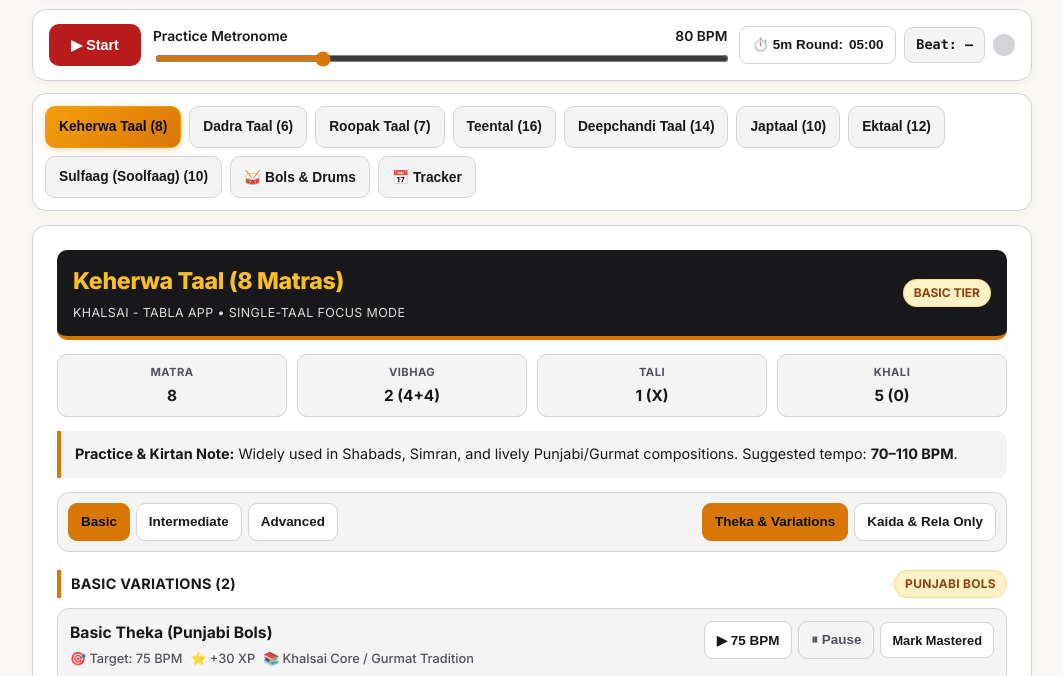
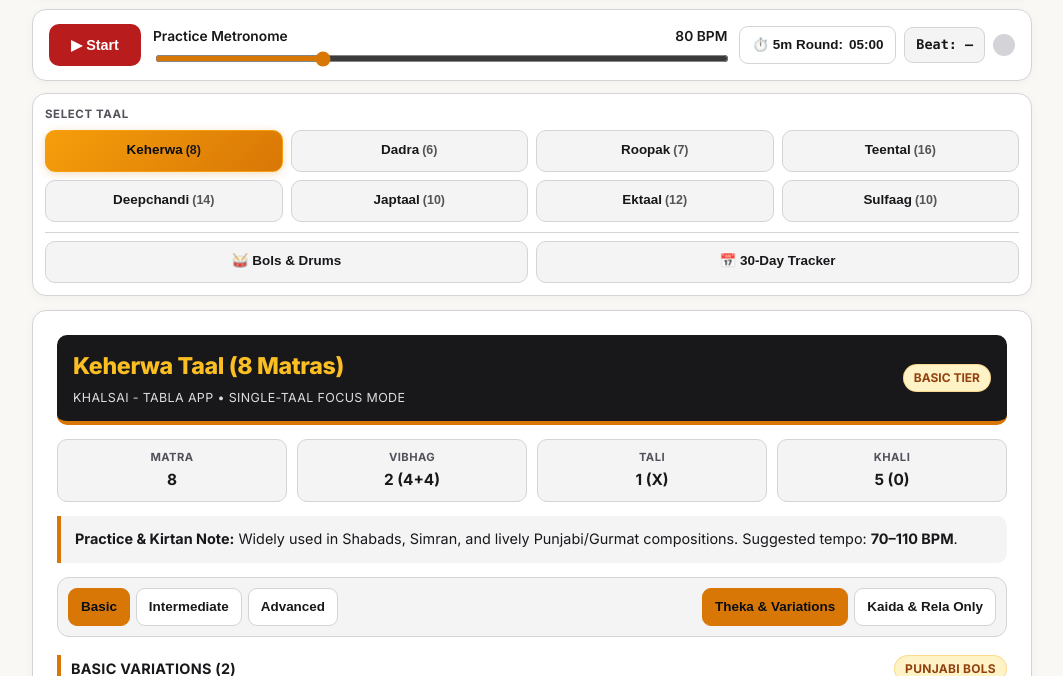
Before and after one commit to Khalsa-Intelligence/khalsai-platform, a plain HTML site: page kaun-banega-khalsa/tabla/index.html in a window 1280 px wide. Shown: the part 91-767 px from the top of the page, without its empty margins (108-1171 px from the left). Drawn offline with Linux system fonts and the light colour scheme.

Commit message:
Refactor Taal Switcher layout and styles
Updated Taal Switcher layout and styling, including adjustments to padding, grid structure, and button labels. Improved accessibility with clearer naming conventions for Taal.

```diff
--- a/kaun-banega-khalsa/tabla/index.html
+++ b/kaun-banega-khalsa/tabla/index.html
@@ -293,48 +293,70 @@
     transform: scale(1.2);
   }
 
-  /* Taal Switcher */
+  /* Wrapping Grid Taal Switcher (Zero Off-Screen Horizontal Scroll) */
   .app-switcher {
     background: var(--card-bg);
     border: 1px solid var(--border);
     border-radius: 14px;
-    padding: 10px;
+    padding: 12px;
     margin-bottom: 14px;
+    box-shadow: 0 2px 8px rgba(0, 0, 0, 0.04);
     display: flex;
-    flex-wrap: nowrap;
-    overflow-x: auto;
-    -webkit-overflow-scrolling: touch;
+    flex-direction: column;
+    gap: 10px;
+  }
+
+  .switcher-label {
+    font-size: 0.72rem;
+    font-weight: 700;
+    text-transform: uppercase;
+    letter-spacing: 0.05em;
+    color: var(--muted);
+    margin-bottom: 6px;
+  }
+
+  .taal-grid {
+    display: grid;
+    grid-template-columns: repeat(2, 1fr);
     gap: 8px;
-    box-shadow: 0 2px 8px rgba(0, 0, 0, 0.04);
-  }
-
-  .app-switcher::-webkit-scrollbar {
-    display: none;
-  }
-
-  @media (min-width: 640px) {
-    .app-switcher {
-      flex-wrap: wrap;
-      overflow-x: visible;
-      padding: 12px;
-    }
+  }
+
+  @media (min-width: 520px) {
+    .taal-grid {
+      grid-template-columns: repeat(4, 1fr);
+    }
+  }
+
+  .utility-grid {
+    display: grid;
+    grid-template-columns: 1fr 1fr;
+    gap: 8px;
+    padding-top: 8px;
+    border-top: 1px solid var(--border);
   }
 
   .mode-btn, .taal-tab-btn {
     background: var(--khali-bg);
     color: var(--text);
     border: 1px solid var(--border);
-    padding: 9px 13px;
+    padding: 9px 10px;
     min-height: 42px;
+    width: 100%;
     border-radius: 10px;
-    font-size: 0.86rem;
+    font-size: 0.84rem;
     font-weight: 600;
     cursor: pointer;
-    white-space: nowrap;
-    flex-shrink: 0;
     display: inline-flex;
     align-items: center;
     justify-content: center;
+    text-align: center;
+    line-height: 1.25;
+  }
+
+  .taal-beat-tag {
+    opacity: 0.72;
+    font-size: 0.78rem;
+    margin-left: 3px;
   }
 
   .mode-btn:hover, .taal-tab-btn:hover {
@@ -347,6 +369,10 @@
     border-color: #F59E0B;
     font-weight: 700;
     box-shadow: 0 2px 8px rgba(217, 119, 6, 0.25);
+  }
+
+  .mode-btn.active .taal-beat-tag, .taal-tab-btn.active .taal-beat-tag {
+    opacity: 0.9;
   }
 
   /* Sheet Modules */
@@ -945,7 +971,7 @@
     </div>
   </div>
 
-  <!-- Single-Taal App Switcher -->
+  <!-- Wrapping Grid Taal & Module Switcher -->
   <nav class="app-switcher" id="appSwitcher" aria-label="Taal and Module Selector"></nav>
 
   <!-- Active Single-Taal / Module Stage -->
@@ -1016,7 +1042,7 @@
   const TAAL_DATA = {
     keherwa: {
       id: "keherwa",
-      name: "Keherwa Taal",
+      name: "Keherwa",
       beats: 8,
       vibhag: "2 (4+4)",
       tali: "1 (X)",
@@ -1098,7 +1124,7 @@
     },
     dadra: {
       id: "dadra",
-      name: "Dadra Taal",
+      name: "Dadra",
       beats: 6,
       vibhag: "2 (3+3)",
       tali: "1 (X)",
@@ -1180,7 +1206,7 @@
     },
     roopak: {
       id: "roopak",
-      name: "Roopak Taal",
+      name: "Roopak",
       beats: 7,
       vibhag: "3 (3+2+2)",
       tali: "4, 6",
@@ -1340,7 +1366,7 @@
     },
     deepchandi: {
       id: "deepchandi",
-      name: "Deepchandi Taal",
+      name: "Deepchandi",
       beats: 14,
       vibhag: "4 (3+4+3+4)",
       tali: "1, 4, 11",
@@ -1561,7 +1587,7 @@
     },
     sulfaag: {
       id: "sulfaag",
-      name: "Sulfaag (Soolfaag)",
+      name: "Sulfaag",
       beats: 10,
       vibhag: "5 (2+2+2+2+2)",
       tali: "1, 3, 7",
@@ -1767,13 +1793,23 @@
     const taalButtons = TAAL_ORDER.map(id => {
       const t = TAAL_DATA[id];
       const active = currentMode === "taal" && currentTaalId === id ? "active" : "";
-      return `<button class="taal-tab-btn ${active}" onclick="selectTaal('${id}')">${t.name} (${t.beats})</button>`;
+      return `
+        <button type="button" class="taal-tab-btn ${active}" onclick="selectTaal('${id}')">
+          <span>${t.name}</span>
+          <span class="taal-beat-tag">(${t.beats})</span>
+        </button>
+      `;
     }).join("");
 
     nav.innerHTML = `
-      ${taalButtons}
-      <button class="mode-btn ${currentMode === "drums" ? "active" : ""}" onclick="selectMode('drums')">🥁 Bols &amp; Drums</button>
-      <button class="mode-btn ${currentMode === "tracker" ? "active" : ""}" onclick="selectMode('tracker')">📅 Tracker</button>
+      <div>
+        <div class="switcher-label">Select Taal</div>
+        <div class="taal-grid">${taalButtons}</div>
+      </div>
+      <div class="utility-grid">
+        <button type="button" class="mode-btn ${currentMode === "drums" ? "active" : ""}" onclick="selectMode('drums')">🥁 Bols &amp; Drums</button>
+        <button type="button" class="mode-btn ${currentMode === "tracker" ? "active" : ""}" onclick="selectMode('tracker')">📅 30-Day Tracker</button>
+      </div>
     `;
   }
 
@@ -1974,7 +2010,7 @@
       <section class="sheet-container">
         <div class="header">
           <div>
-            <h1 class="header-title">${taal.name} (${taal.beats} Matras)</h1>
+            <h1 class="header-title">${taal.name} Taal (${taal.beats} Matras)</h1>
             <div class="header-subtitle">Khalsai - Tabla App • Single-Taal Focus Mode</div>
           </div>
           <span class="level-badge">${currentTier.toUpperCase()} TIER</span>
@@ -2012,7 +2048,7 @@
         ` : ""}
 
         <div class="section-title">
-          <span>Kaida &amp; Rela Practice Lab (${taal.name})</span>
+          <span>Kaida &amp; Rela Practice Lab (${taal.name} Taal)</span>
           <span class="level-badge">Between-Taal Drills</span>
         </div>
         <div class="grid-2">
```
